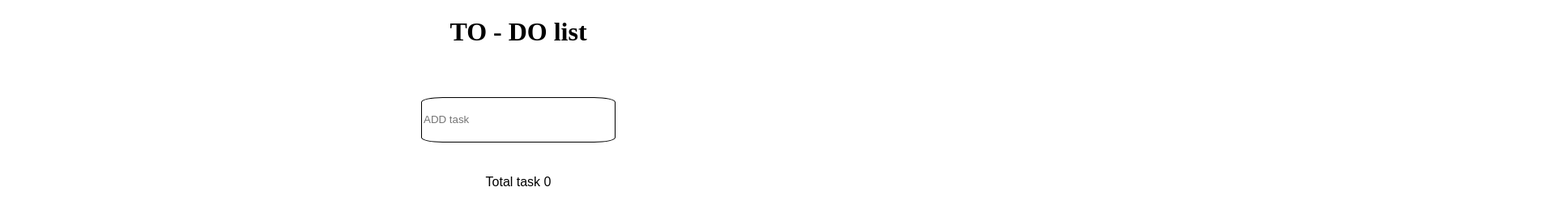
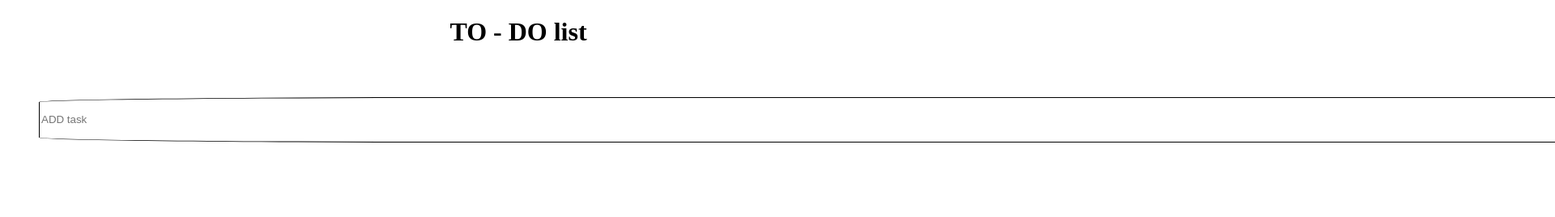
Before and after one commit to Tushar75R/to-do-list, a plain HTML site: page index.html in a window 1280 px wide. Shown: the top 268 px of the page at 81% size, 1920 px wide, since content can reach past the window. Drawn offline with Linux system fonts and the light colour scheme.

Commit message:
Update style.css

```diff
--- a/style.css
+++ b/style.css
@@ -11,7 +11,7 @@ h1{
   text-align: center;
 }
 #container{
-  width: 25vw;
+  width: 300rem;
   margin: auto;
   display: flex;
   flex-flow: column;
```
